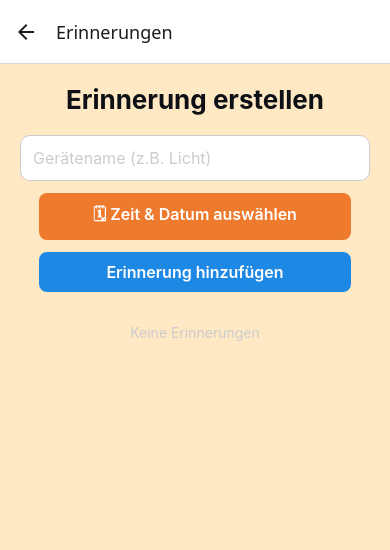
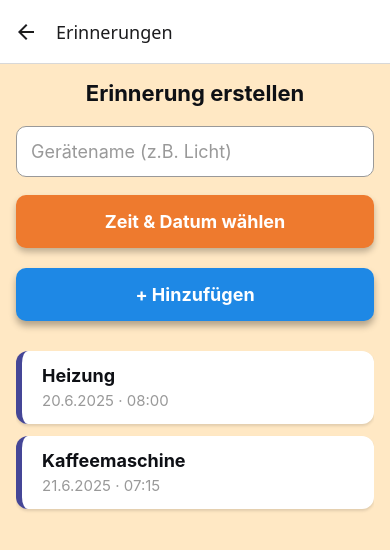
Before and after one commit to rahimeD/PWA-App, a React Native app in the folder MaturaProjekt_2025/: screen /Erinnerungen in a window 390 px wide. Shown: the top 550 px of the page. Built offline with nearby package versions, Linux system fonts and the light colour scheme.

Commit message:
Saved Memoris update

```diff
--- a/MaturaProjekt_2025/src/screens/ReminderScreen.js
+++ b/MaturaProjekt_2025/src/screens/ReminderScreen.js
@@ -1,4 +1,4 @@
-import React, { useState } from "react";
+import React, { useState, useRef } from "react";
 import {
     View,
     Text,
@@ -7,9 +7,9 @@ import {
     FlatList,
     TouchableOpacity,
     Alert,
-    Dimensions,
     Platform,
     Modal,
+    Animated,
 } from "react-native";
 import DateTimePicker from "@react-native-community/datetimepicker";
 
@@ -17,80 +17,60 @@ const colors = {
     primary: "#EE7A2E",
     obsidian: "#0E1015",
     orchid: "#454697",
-    sand: "#F4F2ED",
-    steel: "#1D1E1B",
-    white: "#FFFFFF",
-    lightGray: "#F5F5F5",
-    gray: "#CCCCCC",
     background: "#FFE8C4",
     accent: "#1E88E5",
+    gray: "#999999",
+    white: "#fff",
 };
 
-const screenWidth = Dimensions.get("window").width;
-
 const formatDateTime = (date) => {
-    if (!date) return "🗓 Zeit & Datum auswählen";
+    if (!date) return "Zeit & Datum wählen";
     return `${date.toLocaleDateString("de-DE", {
-        weekday: "short",
         day: "2-digit",
         month: "2-digit",
-    })} – ${date.toLocaleTimeString([], { hour: "2-digit", minute: "2-digit" })}`;
+        year: "numeric",
+    })} ${date.toLocaleTimeString([], { hour: "2-digit", minute: "2-digit" })}`;
 };
 
 export default function ReminderScreen() {
-    const [reminders, setReminders] = useState([]);
+    const [reminders, setReminders] = useState([
+        {
+            id: "1",
+            deviceName: "Heizung",
+            time: "08:00",
+            date: new Date().toLocaleDateString("de-DE"),
+        },
+        {
+            id: "2",
+            deviceName: "Kaffeemaschine",
+            time: "07:15",
+            date: new Date(Date.now() + 86400000).toLocaleDateString("de-DE"),
+        },
+    ]);
     const [deviceName, setDeviceName] = useState("");
     const [selectedDateTime, setSelectedDateTime] = useState(null);
     const [tempDateTime, setTempDateTime] = useState(new Date());
     const [showPickerModal, setShowPickerModal] = useState(false);
 
-    // Neue States für manuelle Eingabe
-    const [manualDate, setManualDate] = useState(""); // z.B. "07.06.2025"
-    const [manualTime, setManualTime] = useState(""); // z.B. "12:00"
+    // Animation für Speichern Feedback
+    const [showSaveMessage, setShowSaveMessage] = useState(false);
+    const fadeAnim = useRef(new Animated.Value(0)).current;
 
-    // Hilfsfunktion, um Datum und Zeit aus Strings zu einem Date-Objekt zu machen
-    const parseDateTimeFromManualInput = (dateStr, timeStr) => {
-        // Datum parsen (TT.MM.JJJJ)
-        const dateParts = dateStr.split(".");
-        if (dateParts.length !== 3) return null;
-
-        const day = parseInt(dateParts[0], 10);
-        const month = parseInt(dateParts[1], 10) - 1; // Monate 0-basiert
-        const year = parseInt(dateParts[2], 10);
-
-        // Zeit parsen (HH:mm)
-        const timeParts = timeStr.split(":");
-        if (timeParts.length !== 2) return null;
-
-        const hours = parseInt(timeParts[0], 10);
-        const minutes = parseInt(timeParts[1], 10);
-
-        if (
-            isNaN(day) || isNaN(month) || isNaN(year) ||
-            isNaN(hours) || isNaN(minutes)
-        ) return null;
-
-        const dt = new Date(year, month, day, hours, minutes);
-        if (dt.toString() === "Invalid Date") return null;
-
-        return dt;
-    };
-
-    const handleConfirmDateTime = () => {
-        // Wenn manuelle Eingabe vorhanden, versuche diese zu parsen
-        if (manualDate.trim() && manualTime.trim()) {
-            const parsedDate = parseDateTimeFromManualInput(manualDate.trim(), manualTime.trim());
-            if (!parsedDate) {
-                Alert.alert("Ungültige Eingabe", "Bitte gib ein gültiges Datum und Uhrzeit im Format TT.MM.JJJJ und HH:mm ein.");
-                return;
-            }
-            setSelectedDateTime(parsedDate);
-            setTempDateTime(parsedDate);
-        } else {
-            // sonst benutze Picker-Wert
-            setSelectedDateTime(tempDateTime);
-        }
-        setShowPickerModal(false);
+    const showSaveFeedback = () => {
+        setShowSaveMessage(true);
+        Animated.timing(fadeAnim, {
+            toValue: 1,
+            duration: 300,
+            useNativeDriver: true,
+        }).start(() => {
+            setTimeout(() => {
+                Animated.timing(fadeAnim, {
+                    toValue: 0,
+                    duration: 500,
+                    useNativeDriver: true,
+                }).start(() => setShowSaveMessage(false));
+            }, 1500);
+        });
     };
 
     const addReminder = () => {
@@ -98,32 +78,30 @@ export default function ReminderScreen() {
             Alert.alert("Fehlende Eingabe", "Bitte Gerätename und Datum/Zeit auswählen.");
             return;
         }
-
-        setReminders((prev) => [
-            ...prev,
-            {
+        const newReminder = {
             id: Date.now().toString(),
             deviceName: deviceName.trim(),
-                time: selectedDateTime.toLocaleTimeString([], {
-                    hour: "2-digit",
-                    minute: "2-digit",
-                }),
-                date: selectedDateTime.toLocaleDateString("de-DE", {
-                    weekday: "short",
-                    day: "2-digit",
-                    month: "2-digit",
-                }),
-            },
-        ]);
-
+            date: selectedDateTime.toLocaleDateString("de-DE"),
+            time: selectedDateTime.toLocaleTimeString([], { hour: "2-digit", minute: "2-digit" }),
+        };
+        setReminders((prev) => [newReminder, ...prev]);
         setDeviceName("");
         setSelectedDateTime(null);
         setTempDateTime(new Date());
-        setManualDate("");
-        setManualTime("");
+        setShowPickerModal(false);
+        showSaveFeedback();
+    };
 
-        Alert.alert("Erinnerung gespeichert", "Die Erinnerung wurde erfolgreich hinzugefügt.");
-    };
+    const renderReminder = ({ item }) => (
+        <View style={styles.reminderCard}>
+            <Text style={styles.reminderDevice} numberOfLines={1}>
+                {item.deviceName}
+            </Text>
+            <Text style={styles.reminderDateTime}>
+                {item.date} · {item.time}
+            </Text>
+        </View>
+    );
 
     return (
         <View style={styles.container}>
@@ -135,37 +113,35 @@ export default function ReminderScreen() {
                 placeholderTextColor={colors.gray}
                 value={deviceName}
                 onChangeText={setDeviceName}
+                maxLength={20}
             />
 
             <TouchableOpacity
-                style={styles.button}
+                activeOpacity={0.7}
+                style={styles.dateButton}
                 onPress={() => {
                     setTempDateTime(selectedDateTime || new Date());
                     setShowPickerModal(true);
                 }}
             >
-                <Text style={styles.buttonText}>{formatDateTime(selectedDateTime)}</Text>
+                <Text style={styles.dateButtonText}>{formatDateTime(selectedDateTime)}</Text>
             </TouchableOpacity>
 
-            <TouchableOpacity style={[styles.button, styles.addButton]} onPress={addReminder}>
-                <Text style={styles.buttonText}>Erinnerung hinzufügen</Text>
+            <TouchableOpacity
+                activeOpacity={0.8}
+                style={styles.addButton}
+                onPress={addReminder}
+            >
+                <Text style={styles.addButtonText}>+ Hinzufügen</Text>
             </TouchableOpacity>
 
             <FlatList
                 data={reminders}
                 keyExtractor={(item) => item.id}
-                renderItem={({ item }) => (
-                    <View style={styles.reminderCard}>
-                        <Text style={styles.reminderText}>
-                            {item.deviceName} – {item.date} {item.time}
-                        </Text>
-                    </View>
-                )}
-                style={{ marginTop: 20 }}
+                renderItem={renderReminder}
+                contentContainerStyle={{ paddingBottom: 30 }}
                 ListEmptyComponent={
-                    <Text style={{ textAlign: "center", color: colors.gray }}>
-                        Keine Erinnerungen
-                    </Text>
+                    <Text style={{ textAlign: "center", color: colors.gray }}>Keine Erinnerungen</Text>
                 }
             />
 
@@ -173,124 +149,194 @@ export default function ReminderScreen() {
                 <View style={styles.modalContainer}>
                     <View style={styles.modalContent}>
                         <Text style={styles.modalTitle}>Datum & Uhrzeit wählen</Text>
-
-                        {/* Manuelle Eingabe */}
-                        <TextInput
-                            style={[styles.input, { marginBottom: 8 }]}
-                            placeholder="Datum (TT.MM.JJJJ)"
-                            keyboardType="numbers-and-punctuation"
-                            value={manualDate}
-                            onChangeText={setManualDate}
-                        />
-                        <TextInput
-                            style={[styles.input, { marginBottom: 16 }]}
-                            placeholder="Uhrzeit (HH:mm)"
-                            keyboardType="numbers-and-punctuation"
-                            value={manualTime}
-                            onChangeText={setManualTime}
-                        />
-
-                        {/* DateTimePicker */}
                         <DateTimePicker
                             value={tempDateTime}
                             mode="datetime"
                             display={Platform.OS === "ios" ? "spinner" : "default"}
-                            onChange={(event, selected) => {
-                                if (selected) {
-                                    setTempDateTime(selected);
-                                    // Update manuelle Eingabe auch mit Picker-Wert, damit die Inputs synchron sind
-                                    setManualDate(
-                                        selected.toLocaleDateString("de-DE", {
-                                            day: "2-digit",
-                                            month: "2-digit",
-                                            year: "numeric",
-                                        })
-                                    );
-                                    setManualTime(
-                                        selected.toLocaleTimeString([], {
-                                            hour: "2-digit",
-                                            minute: "2-digit",
-                                        })
-                                    );
-                                }
+                            onChange={(e, selected) => {
+                                if (selected) setTempDateTime(selected);
                             }}
-                            style={{ width: screenWidth * 0.8 }}
+                            style={{ width: "100%" }}
+                            minimumDate={new Date()}
                         />
-
-                        <TouchableOpacity style={styles.confirmButton} onPress={handleConfirmDateTime}>
-                            <Text style={styles.buttonText}>Fertig</Text>
+                        <View style={styles.modalButtons}>
+                            <TouchableOpacity
+                                style={styles.modalConfirmButton}
+                                onPress={() => {
+                                    setSelectedDateTime(tempDateTime);
+                                    setShowPickerModal(false);
+                                }}
+                            >
+                                <Text style={styles.modalConfirmText}>Speichern</Text>
                             </TouchableOpacity>
                             <TouchableOpacity
-                            style={[styles.confirmButton, { backgroundColor: colors.gray, marginTop: 10 }]}
+                                style={styles.modalCancelButton}
                                 onPress={() => setShowPickerModal(false)}
                             >
-                            <Text style={[styles.buttonText, { color: colors.obsidian }]}>Abbrechen</Text>
+                                <Text style={styles.modalCancelText}>Abbrechen</Text>
                             </TouchableOpacity>
                         </View>
                     </View>
+                </View>
             </Modal>
+
+            {showSaveMessage && (
+                <Animated.View style={[styles.saveMessageContainer, { opacity: fadeAnim }]}>
+                    <Text style={styles.saveMessageText}>Erinnerung gespeichert!</Text>
+                </Animated.View>
+            )}
         </View>
     );
 }
 
 const styles = StyleSheet.create({
-    container: { flex: 1, padding: 20, backgroundColor: colors.background },
-    title: { fontSize: 26, fontWeight: "bold", color: colors.obsidian, marginBottom: 20, textAlign: "center" },
+    container: {
+        flex: 1,
+        padding: 16,
+        backgroundColor: colors.background,
+    },
+    title: {
+        fontSize: 22,
+        fontWeight: "700",
+        color: colors.obsidian,
+        marginBottom: 20,
+        textAlign: "center",
+    },
     input: {
+        backgroundColor: colors.white,
+        padding: 14,
+        borderRadius: 10,
+        fontSize: 18,
+        marginBottom: 18,
         borderWidth: 1,
         borderColor: colors.gray,
-        backgroundColor: colors.white,
-        padding: 12,
+    },
+    dateButton: {
+        backgroundColor: colors.primary,
+        paddingVertical: 16,
         borderRadius: 10,
-        fontSize: 16,
-        color: colors.obsidian,
-        marginBottom: 12,
+        alignItems: "center",
+        marginBottom: 20,
+        shadowColor: "#000",
+        shadowOffset: { width: 0, height: 4 },
+        shadowOpacity: 0.25,
+        shadowRadius: 6,
+        elevation: 5,
     },
-    button: {
-        backgroundColor: colors.primary,
-        paddingVertical: 10,
-        borderRadius: 8,
+    dateButtonText: {
+        color: colors.white,
+        fontSize: 18,
+        fontWeight: "700",
+    },
+    addButton: {
+        backgroundColor: colors.accent,
+        paddingVertical: 16,
+        borderRadius: 10,
         alignItems: "center",
-        alignSelf: "center",
-        width: screenWidth * 0.8,
-        marginBottom: 12,
+        marginBottom: 30,
+        shadowColor: "#000",
+        shadowOffset: { width: 0, height: 5 },
+        shadowOpacity: 0.3,
+        shadowRadius: 7,
+        elevation: 6,
     },
-    addButton: { backgroundColor: colors.accent },
-    buttonText: { color: colors.white, fontSize: 16, fontWeight: "600" },
+    addButtonText: {
+        color: colors.white,
+        fontWeight: "700",
+        fontSize: 18,
+    },
     reminderCard: {
         backgroundColor: colors.white,
-        padding: 15,
-        borderRadius: 10,
-        borderLeftWidth: 5,
+        paddingVertical: 14,
+        paddingHorizontal: 20,
+        borderRadius: 12,
+        marginBottom: 12,
+        borderLeftWidth: 6,
         borderLeftColor: colors.orchid,
         shadowColor: "#000",
-        shadowOpacity: 0.05,
         shadowOffset: { width: 0, height: 2 },
-        shadowRadius: 4,
-        elevation: 2,
-        marginBottom: 10,
+        shadowOpacity: 0.12,
+        shadowRadius: 3,
+        elevation: 3,
     },
-    reminderText: { fontSize: 16, color: colors.steel },
+    reminderDevice: {
+        fontWeight: "700",
+        fontSize: 18,
+        color: colors.obsidian,
+    },
+    reminderDateTime: {
+        color: colors.gray,
+        fontSize: 15,
+        marginTop: 5,
+    },
     modalContainer: {
         flex: 1,
-        backgroundColor: "rgba(0,0,0,0.4)",
+        backgroundColor: "rgba(0,0,0,0.35)",
         justifyContent: "center",
-        alignItems: "center",
+        paddingHorizontal: 30,
     },
     modalContent: {
         backgroundColor: colors.white,
-        padding: 20,
-        borderRadius: 12,
-        alignItems: "center",
-        width: screenWidth * 0.9,
-    },
-    modalTitle: { fontSize: 18, fontWeight: "bold", color: colors.obsidian, marginBottom: 10 },
-    confirmButton: {
-        backgroundColor: colors.accent,
-        marginTop: 15,
-        paddingVertical: 10,
-        borderRadius: 8,
-        width: "60%",
+        borderRadius: 15,
+        padding: 28,
         alignItems: "center",
     },
+    modalTitle: {
+        fontSize: 20,
+        fontWeight: "700",
+        color: colors.obsidian,
+        marginBottom: 18,
+    },
+    modalButtons: {
+        flexDirection: "row",
+        marginTop: 28,
+        width: "100%",
+        justifyContent: "space-between",
+    },
+    modalConfirmButton: {
+        backgroundColor: colors.accent,
+        paddingVertical: 14,
+        borderRadius: 10,
+        flex: 1,
+        marginRight: 12,
+        alignItems: "center",
+    },
+    modalCancelButton: {
+        backgroundColor: colors.gray,
+        paddingVertical: 14,
+        borderRadius: 10,
+        flex: 1,
+        marginLeft: 12,
+        alignItems: "center",
+    },
+    modalConfirmText: {
+        color: colors.white,
+        fontWeight: "700",
+        fontSize: 18,
+    },
+    modalCancelText: {
+        color: colors.obsidian,
+        fontWeight: "700",
+        fontSize: 18,
+    },
+    saveMessageContainer: {
+        position: "absolute",
+        bottom: 50,
+        left: 20,
+        right: 20,
+        backgroundColor: colors.accent,
+        paddingVertical: 14,
+        borderRadius: 30,
+        alignItems: "center",
+        shadowColor: "#000",
+        shadowOffset: { width: 0, height: 4 },
+        shadowOpacity: 0.35,
+        shadowRadius: 7,
+        elevation: 7,
+    },
+    saveMessageText: {
+        color: colors.white,
+        fontWeight: "700",
+        fontSize: 18,
+    },
 });
```
Lines whose indentation alone changed are shown as unchanged.
